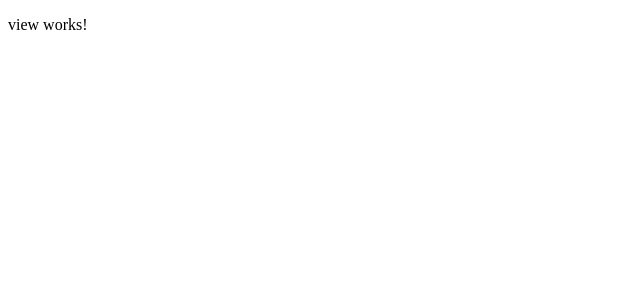
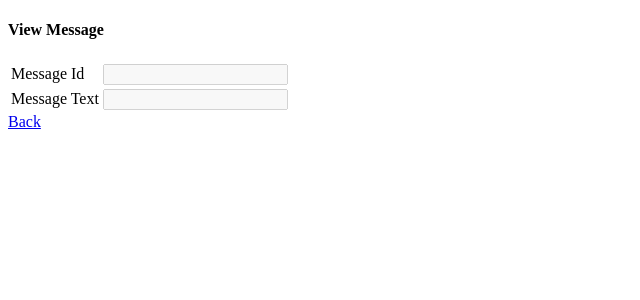
Before and after one commit to wisniewskikr/chrisblog-it-ts-angular, an Angular app in the folder architectures/gui/html/ts-angular-gui-html-helloworld-crud/: page /view in a window 1280 px wide. Shown: the top 300 px of the page, without its empty margins (0-640 px from the left). Built offline with nearby package versions, Linux system fonts and the light colour scheme.

Commit message:
Update View component

```diff
--- a/architectures/gui/html/ts-angular-gui-html-helloworld-crud/src/app/view/view.component.html
+++ b/architectures/gui/html/ts-angular-gui-html-helloworld-crud/src/app/view/view.component.html
@@ -1 +1,16 @@
-<p>view works!</p>
+<h4>View Message</h4>
+
+<table>
+    <tr>
+        <td><label for="id">Message Id</label></td>
+        <td><input type="text" id="id" value="" disabled/></td>
+    </tr>
+    <tr>
+        <td><label for="text">Message Text</label></td>
+        <td><input type="text" id="text" value="" disabled/></td>
+    </tr>
+</table>
+
+<div>
+    <a routerLink="">Back</a>
+</div>
--- a/architectures/gui/html/ts-angular-gui-html-helloworld-crud/src/app/view/view.component.ts
+++ b/architectures/gui/html/ts-angular-gui-html-helloworld-crud/src/app/view/view.component.ts
@@ -1,9 +1,10 @@
 import { Component } from '@angular/core';
+import { RouterLink } from '@angular/router';
 
 @Component({
   selector: 'app-view',
   standalone: true,
-  imports: [],
+  imports: [RouterLink],
   templateUrl: './view.component.html',
   styleUrl: './view.component.css'
 })
```
